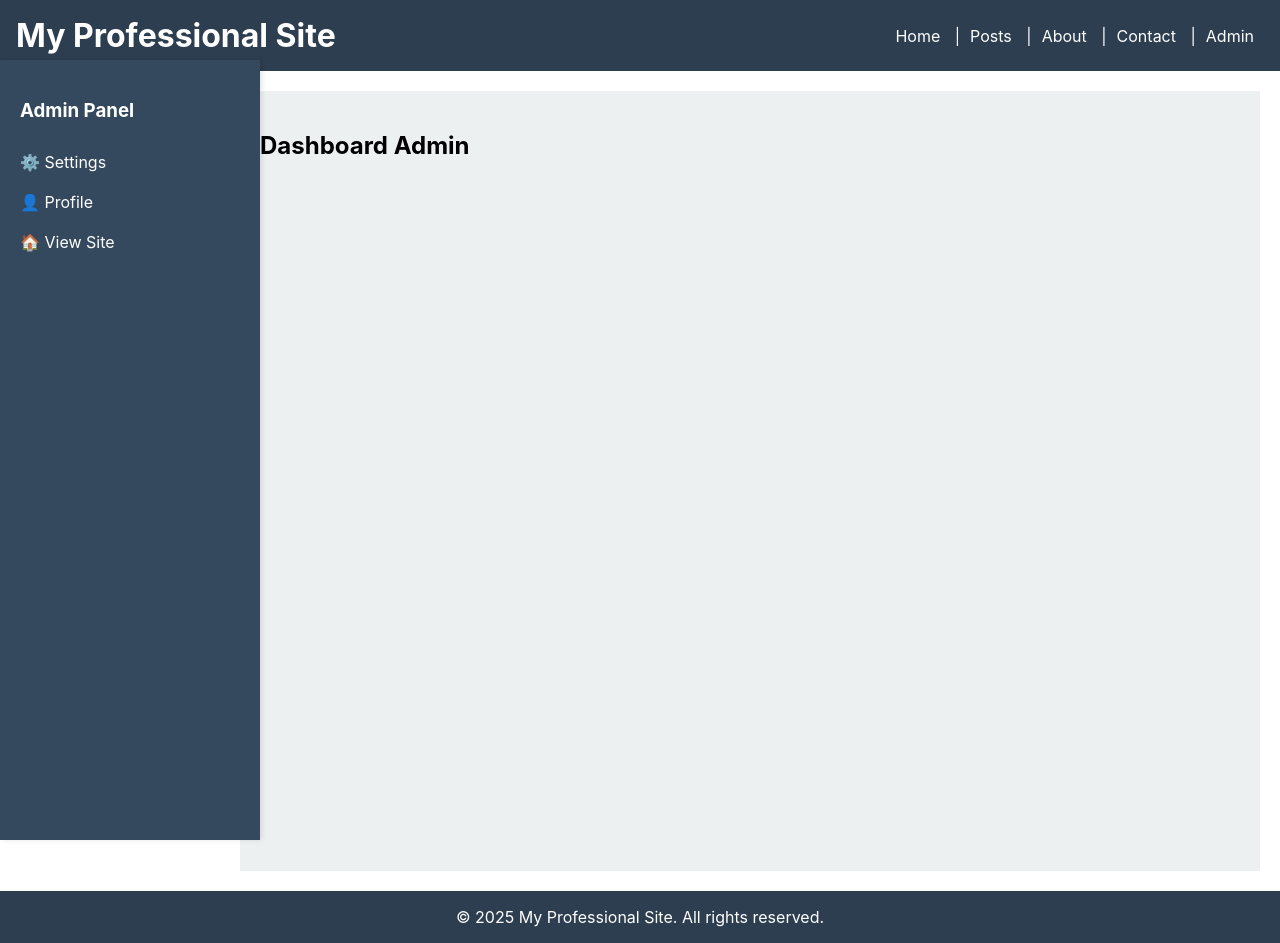
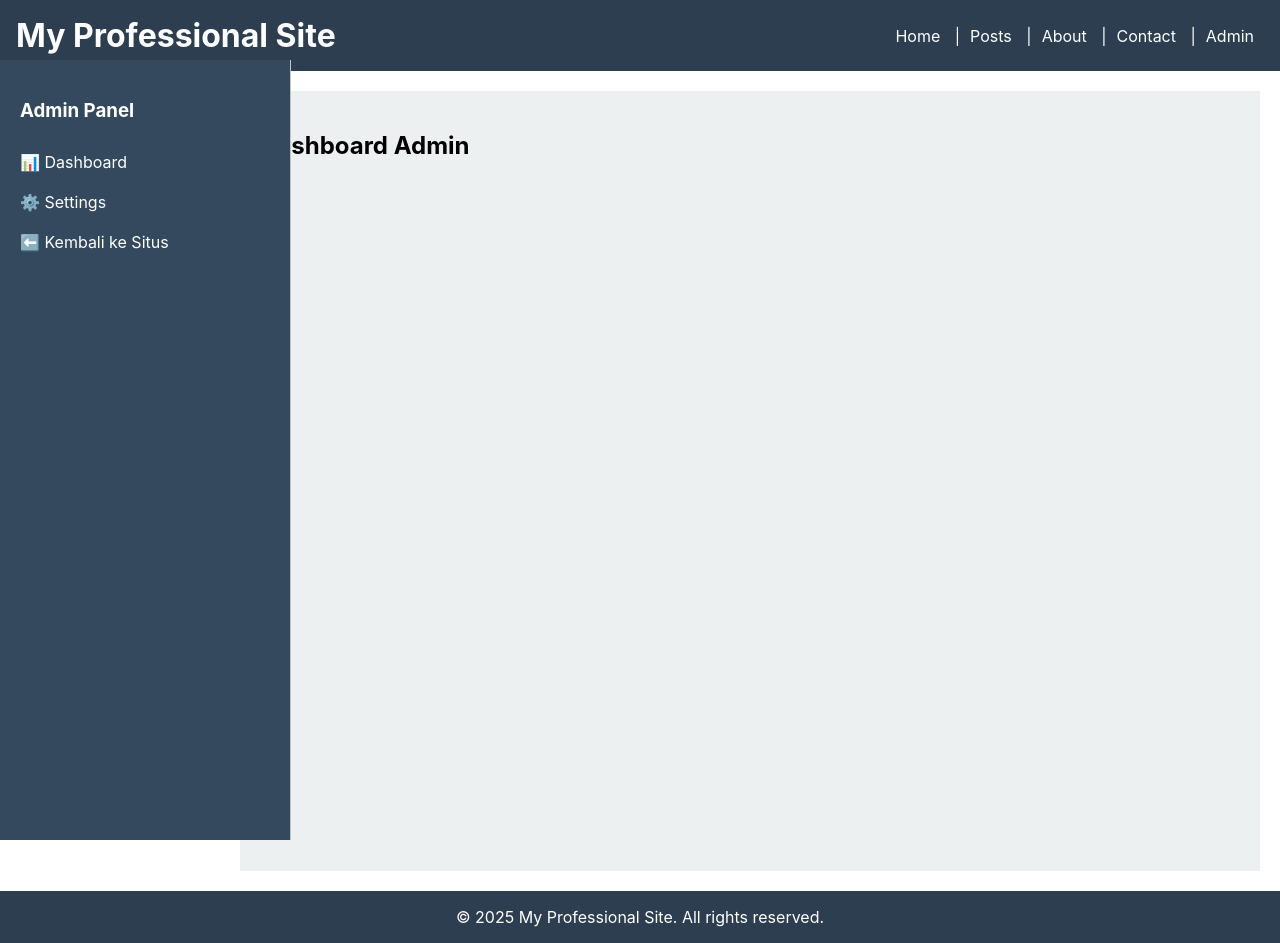
Before and after one commit to shin-meiri/main, a React (Create React App) app: page /admin/dashboard in a window 1280 px wide. Built offline with nearby package versions, Linux system fonts and the light colour scheme.

Commit message:
Update AdminSidebar.jsx

```diff
--- a/src/components/AdminSidebar.jsx
+++ b/src/components/AdminSidebar.jsx
@@ -5,18 +5,19 @@ const AdminSidebar = () => {
   return (
     <div style={sidebarStyle}>
       <h3>Admin Panel</h3>
-      <ul style={listStyle}>
-        <li><Link to="/admin/settings" style={linkStyle}>⚙️ Settings</Link></li>
-        <li><Link to="/admin/profile" style={linkStyle}>👤 Profile</Link></li>
-        <li><Link to="/" style={linkStyle}>🏠 View Site</Link></li>
-      </ul>
+      <nav>
+        <ul style={navList}>
+          <li><Link to="/admin" style={linkStyle}>📊 Dashboard</Link></li>
+          <li><Link to="/admin/settings" style={linkStyle}>⚙️ Settings</Link></li>
+          <li><Link to="/" style={linkStyle}>⬅️ Kembali ke Situs</Link></li>
+        </ul>
+      </nav>
     </div>
   );
 };
 
-// Styles
 const sidebarStyle = {
-  width: '220px',
+  width: '250px',
   backgroundColor: '#34495e',
   color: 'white',
   height: 'calc(100vh - 60px)',
@@ -24,10 +25,10 @@ const sidebarStyle = {
   top: '60px',
   left: 0,
   padding: '20px',
-  boxShadow: '2px 0 5px rgba(0,0,0,0.1)'
+  borderRight: '1px solid #bdc3c7'
 };
 
-const listStyle = {
+const navList = {
   listStyle: 'none',
   padding: 0,
   marginTop: '20px'
```
